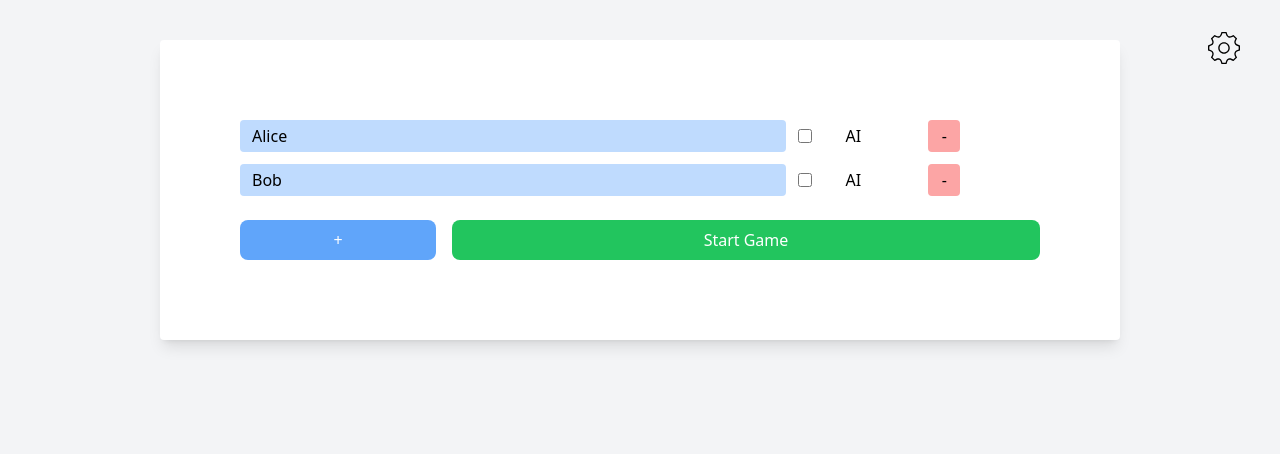
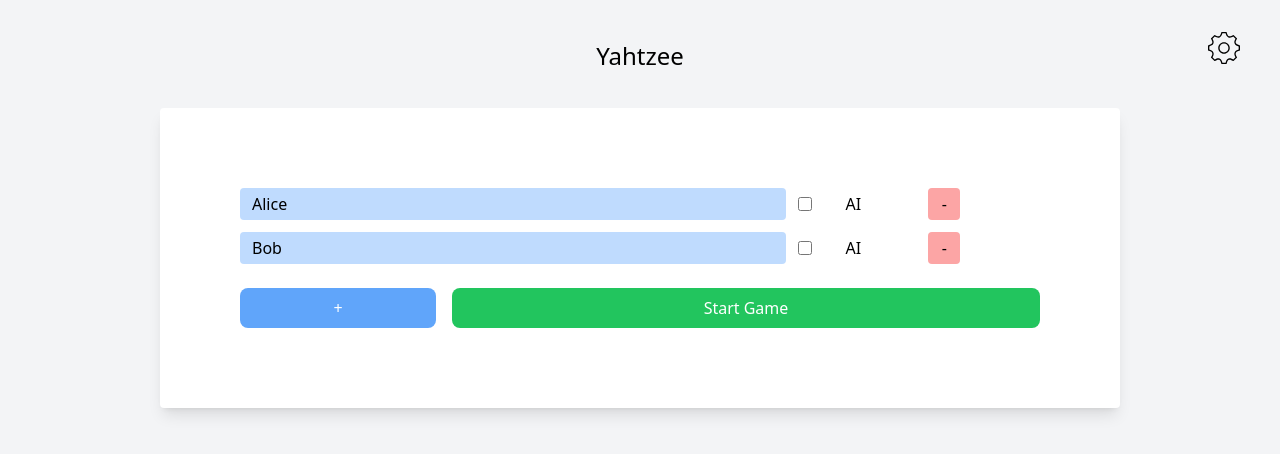
Before and after one commit to henne90gen/yahtzee, a React (Vite) app: page / in a window 1280 px wide. Shown: the top 454 px of the page. Built offline with nearby package versions, Linux system fonts and the light colour scheme.

Commit message:
Added heading to every page
Closes #15

```diff
--- a/src/App.tsx
+++ b/src/App.tsx
@@ -3,6 +3,7 @@
 import FinishedState from "./game_states/FinishedState";
 import { useAppSelector } from "./store/store";
 import { SettingsButton, SettingsView } from "./components/SettingsView";
+import t from "./translations";
 
 function App() {
     const state = useAppSelector((state) => state.game.currentState);
@@ -40,11 +41,16 @@
         console.error("Failed to find <html> node");
     }
 
+    let title = isSettingsOpen ? t("settings_Title") : t("app_Title");
+
     return (
         <div className="w-full h-full bg-gray-100 dark:bg-gray-500">
             <div className="flex justify-center">
                 <div className="grid grid-cols-1 gap-5 justify-center w-full sm:w-5/6 md:w-3/4 xl:w-[60rem] p-2 sm:p-0 sm:py-5 md:py-10">
                     <SettingsButton isSettingsOpen={isSettingsOpen} />
+                    <div className="text-center test-black dark:text-white w-full text-2xl md:pb-4">
+                        {title}
+                    </div>
                     {view}
                 </div>
             </div>
--- a/src/translations.ts
+++ b/src/translations.ts
@@ -35,6 +35,7 @@
     | "scoreBoard_Enter"
     | "scoreBoard_Strike";
 type SettingsTranslationKey =
+    | "settings_Title"
     | "settings_Language"
     | "settings_Theme"
     | "settings_statistics_GamesCompleted"
@@ -46,6 +47,7 @@
     | "settings_statistics_AverageScore";
 
 export type TranslationKey =
+    | "app_Title"
     | ReadyTranslationKey
     | PlayingTranslationKey
     | FinishedTranslationKey
@@ -54,6 +56,7 @@
 
 const TRANSLATIONS: Translation<TranslationKey> = {
     en: {
+        app_Title: "Yahtzee",
         ready_StartGame: "Start Game",
         ready_InvalidNameMessage: "Name cannot be empty",
         ready_AI: "AI",
@@ -86,6 +89,7 @@
         scoreBoard_TotalLowerSection: "Total Lower Section",
         scoreBoard_TotalUpperSection: "Total Upper Section",
         scoreBoard_GrandTotal: "Grand Total",
+        settings_Title: "Settings",
         settings_Language: "Language",
         settings_Theme: "Theme",
         settings_statistics_GamesCompleted: "Games Completed",
@@ -99,6 +103,7 @@
         scoreBoard_Strike: "Strike",
     },
     de: {
+        app_Title: "Yahtzee",
         ready_StartGame: "Spiel starten",
         ready_InvalidNameMessage: "Name darf nicht leer sein",
         ready_AI: "KI",
@@ -131,6 +136,7 @@
         scoreBoard_TotalLowerSection: "Summe Oben",
         scoreBoard_TotalUpperSection: "Summe Unten",
         scoreBoard_GrandTotal: "Endsumme",
+        settings_Title: "Einstellungen",
         settings_Language: "Sprache",
         settings_Theme: "Farbschema",
         settings_statistics_GamesCompleted: "Abgeschlossene Spiele",
```
